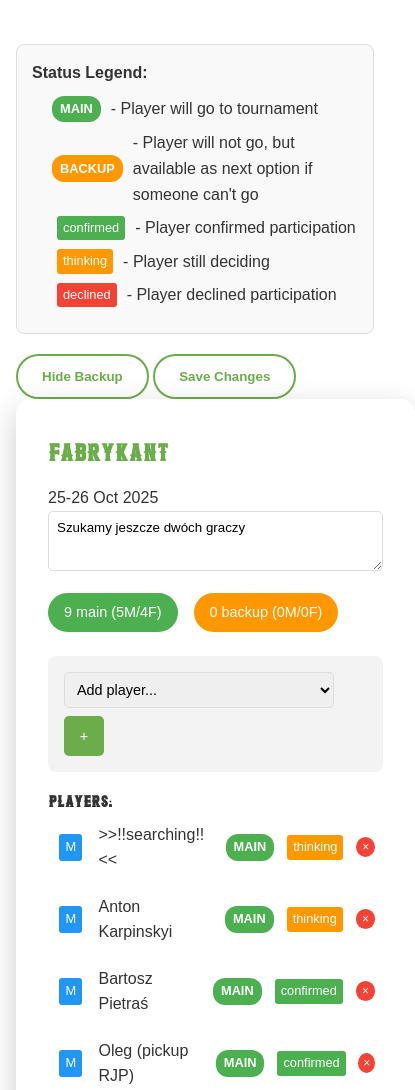
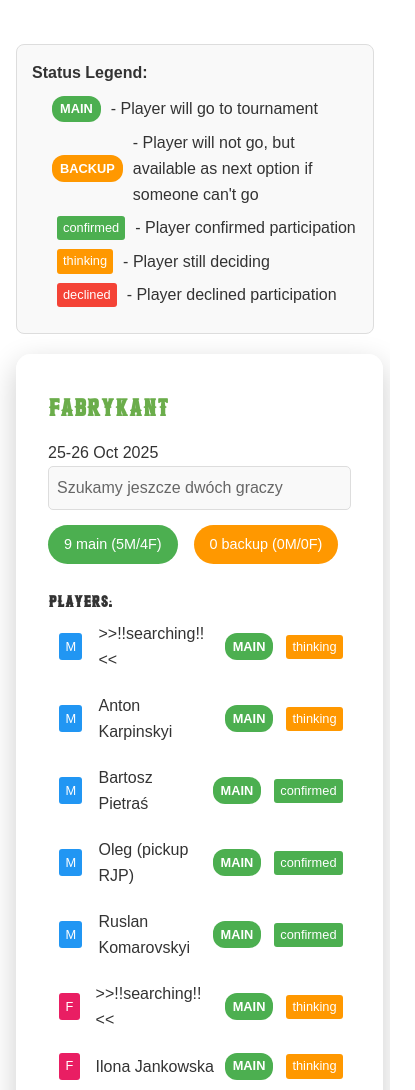
Before and after one commit to Ruseck/winterseasonult, a plain HTML site: page index.html in a window 390 px wide. Shown: the part 292-1382 px from the top of the page, 415 px wide, since content can reach past the window. Drawn offline with Linux system fonts and the light colour scheme.

Commit message:
Make tournament participation view-only
- Removed all interactive elements (onclick handlers, buttons)
- Removed add player functionality and dropdown
- Removed Save Changes and Hide Backup buttons
- Made tournament descriptions read-only
- Hidden skill levels section and navigation link
- Tournament participation is now purely for viewing current status

```diff
--- a/index.html
+++ b/index.html
@@ -13,7 +13,6 @@
             <ul>
                 <li><a href="#tournaments">Tournaments</a></li>
                 <li><a href="#schedule">Schedule</a></li>
-                <li><a href="#levels">Skill Levels</a></li>
                 <li><a href="#stats">Player Stats</a></li>
             </ul>
         </div>
@@ -31,10 +30,6 @@
                     <li><span class="decision-tag decision-thinking">thinking</span> - Player still deciding</li>
                     <li><span class="decision-tag decision-declined">declined</span> - Player declined participation</li>
                 </ul>
-            </div>
-            <div class="tournament-controls">
-                <button onclick="toggleBackup()" id="hide-backup-btn" class="sort-btn">Hide Backup</button>
-                <button onclick="saveTournamentData()" class="sort-btn">Save Changes</button>
             </div>
             <div id="tournament-list" class="tournaments-grid"></div>
         </div>
--- a/style.css
+++ b/style.css
@@ -535,8 +535,18 @@ h2 {
     padding: 2px 6px;
     border-radius: 3px;
     font-size: 0.8rem;
-    cursor: pointer;
     margin-left: 5px;
+}
+
+.tournament-description-readonly {
+    background: #f9f9f9;
+    border: 1px solid #ddd;
+    border-radius: 5px;
+    padding: 8px;
+    margin-bottom: 15px;
+    font-family: Arial, sans-serif;
+    min-height: 20px;
+    color: #666;
 }
 
 .decision-confirmed {
@@ -572,6 +582,10 @@ h2 {
     display: flex;
     align-items: center;
     gap: 10px;
+}
+
+#levels {
+    display: none;
 }
 
 .close-btn {
--- a/tournaments.js
+++ b/tournaments.js
@@ -76,17 +76,10 @@ function displayTournaments() {
             <div class="tournament-card">
                 <h3>${name}</h3>
                 <p class="tournament-date">${data.date}</p>
-                <textarea placeholder="Add description..." onchange="updateTournamentDescription('${name}', this.value)" class="tournament-description">${data.description || ''}</textarea>
+                <div class="tournament-description-readonly">${data.description || ''}</div>
                 <div class="tournament-stats">
                     <span class="confirmed">${mainPlayers.length} main (${mainMale}M/${mainFemale}F)</span>
                     ${hideBackup ? '' : `<span class="backup">${backupPlayers.length} backup (${backupMale}M/${backupFemale}F)</span>`}
-                </div>
-                <div class="add-player-section">
-                    <select id="player-select-${name.replace(/\s+/g, '')}" class="player-select">
-                        <option value="">Add player...</option>
-                        ${availablePlayers.map(id => `<option value="${id}">${getPlayerGender(id)} ${getPlayerName(id)}</option>`).join('')}
-                    </select>
-                    <button onclick="addPlayerToTournament('${name}', 'backup')" class="add-btn">+</button>
                 </div>
                 <div class="player-list">
                     <h4>Players:</h4>
@@ -95,9 +88,8 @@ function displayTournaments() {
                             <li class="player-item">
                                 <span class="gender-${getPlayerGender(player.id).toLowerCase()}">${getPlayerGender(player.id)}</span>
                                 ${getPlayerName(player.id)}
-                                <span class="status-tag status-${player.status}" onclick="togglePlayerStatus(${player.id}, '${name}')">${player.status}</span>
-                                <span class="decision-tag decision-${player.decision || 'thinking'}" onclick="togglePlayerDecision(${player.id}, '${name}')">${player.decision || 'thinking'}</span>
-                                <button onclick="removePlayer(${player.id}, '${name}')" class="remove-btn">×</button>
+                                <span class="status-tag status-${player.status}">${player.status}</span>
+                                <span class="decision-tag decision-${player.decision || 'thinking'}">${player.decision || 'thinking'}</span>
                             </li>
                         `).join('')}
                     </ul>
@@ -131,18 +123,6 @@ function displayPlayerStats() {
     });
 
     renderPlayerStats();
-}
-
-function addPlayerToTournament(tournament, status) {
-    const selectId = `player-select-${tournament.replace(/\s+/g, '')}`;
-    const select = document.getElementById(selectId);
-    const playerId = parseInt(select.value);
-
-    if (!playerId) return;
-
-    tournamentData[tournament].players.push({id: playerId, status: status});
-    displayTournaments();
-    displayPlayerStats();
 }
 
 function removePlayer(playerId, tournament) {
--- a/tournaments.json
+++ b/tournaments.json
@@ -173,6 +173,7 @@
   "4x name [team 1]": {
     "date": "28-29 Nov 2025",
     "weight": 1,
+    "description": "I believe we gather more teams, will create channel in discord",
     "players": [
       {
         "id": 1,
@@ -205,11 +206,6 @@
         "decision": "confirmed"
       }
     ]
-  },
-  "4x name [team 2]": {
-    "date": "28-29 Nov 2025",
-    "weight": 1,
-    "players": []
   },
   "WLU 14 grudnia ❄️": {
     "date": "14 Dec 2025",
```
